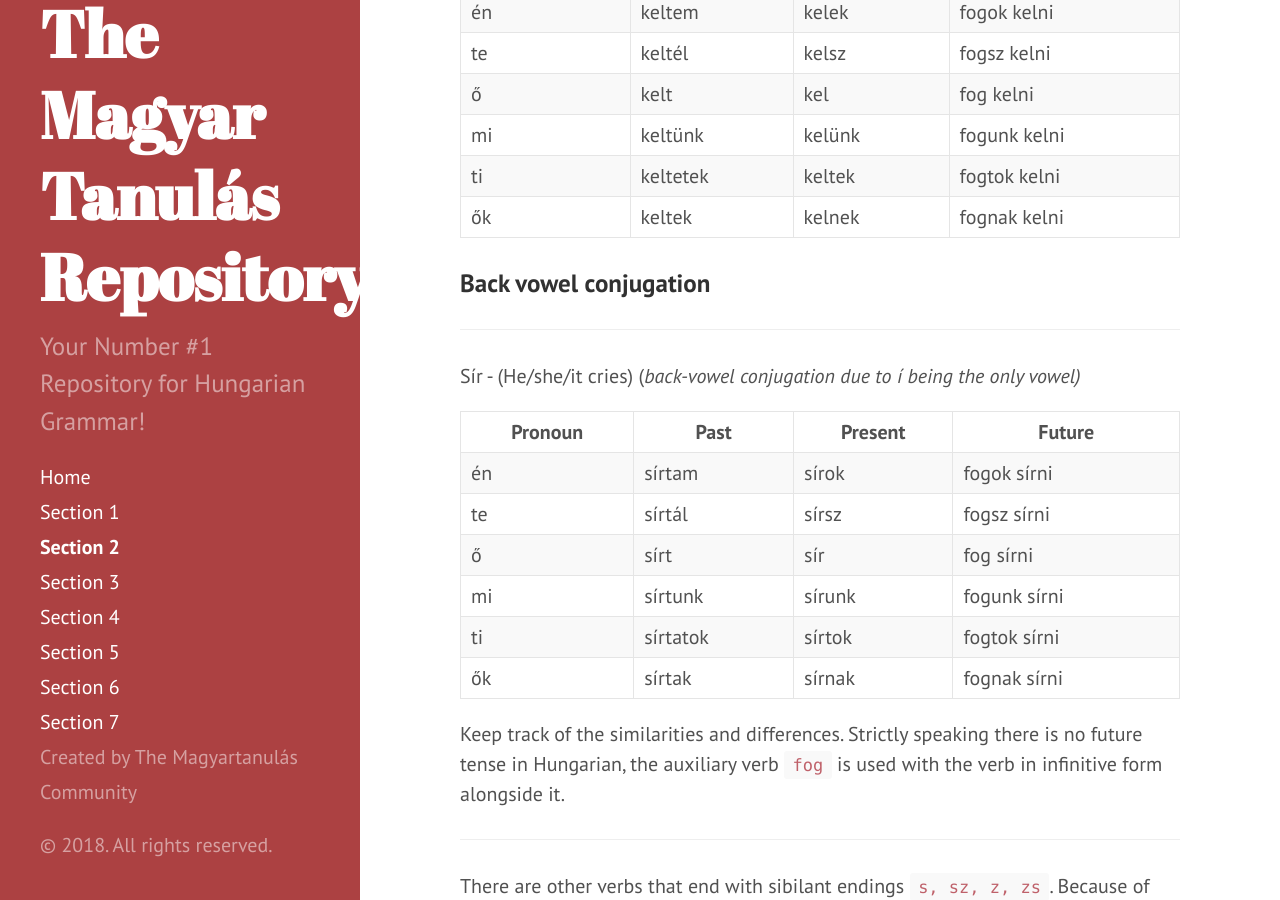
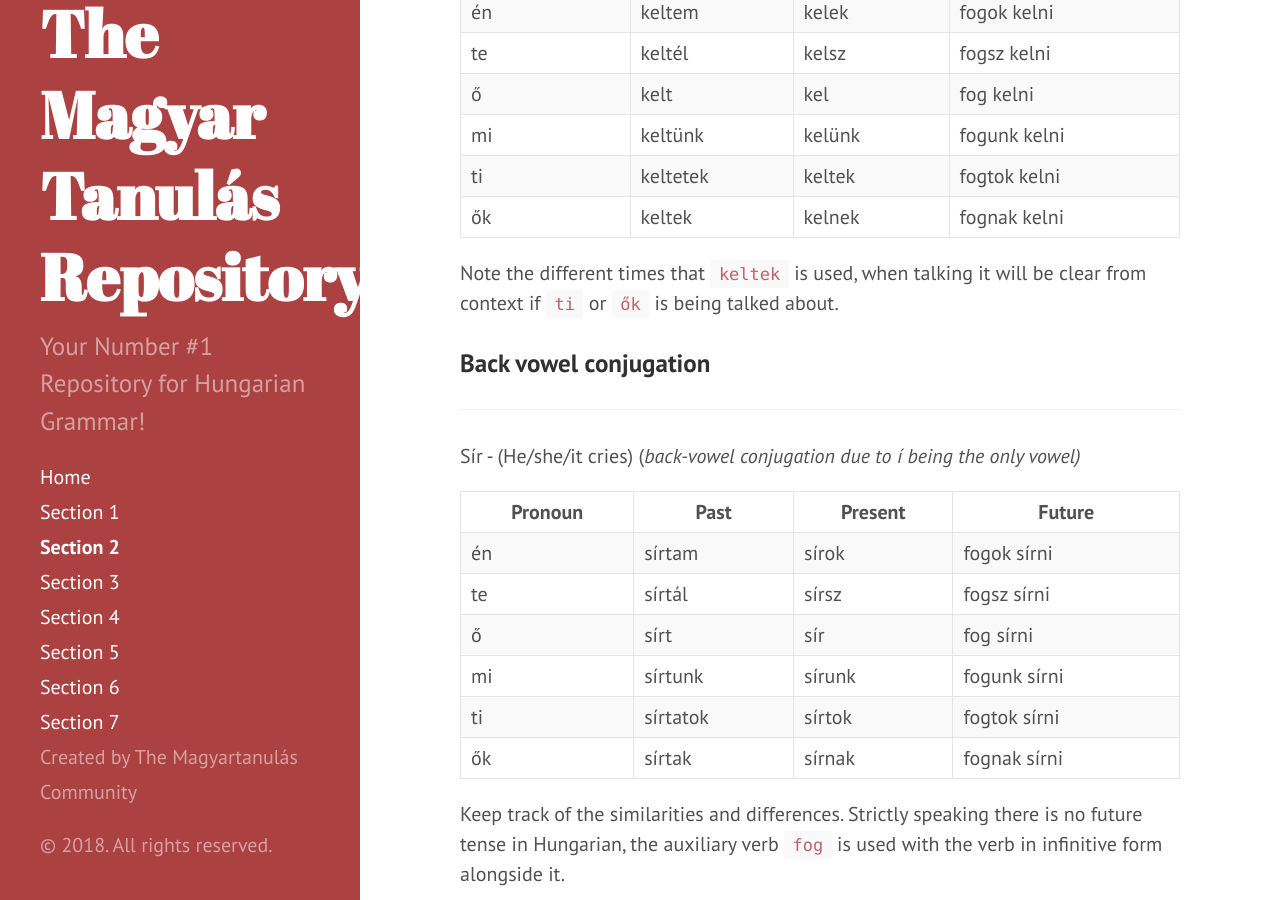
Before and after one commit to Magyartanulas/magyartanulas.github.io, a Jekyll site: the page built from Section2.md, in a window 1280 px wide and 900 px high, scrolled down 3931 px. Built offline with Jekyll 4.4.1, drawn with Linux system fonts in a browser that asks for light colours; Markdown is read by kramdown in place of the engine named in the settings.

Commit message:
Update Section2.md

```diff
--- a/Section2.md
+++ b/Section2.md
@@ -119,6 +119,8 @@ Kel - (He/she/it rises or gets up) *Front-vowel (type 2)*
 | ti      | keltetek | keltek  | fogtok kelni |
 | ők      | keltek   | kelnek  | fognak kelni |
 
+Note the different times that `keltek` is used, when talking it will be clear from context if `ti` or `ők` is being talked about.
+
 ### Back vowel conjugation
 ---
 
```
